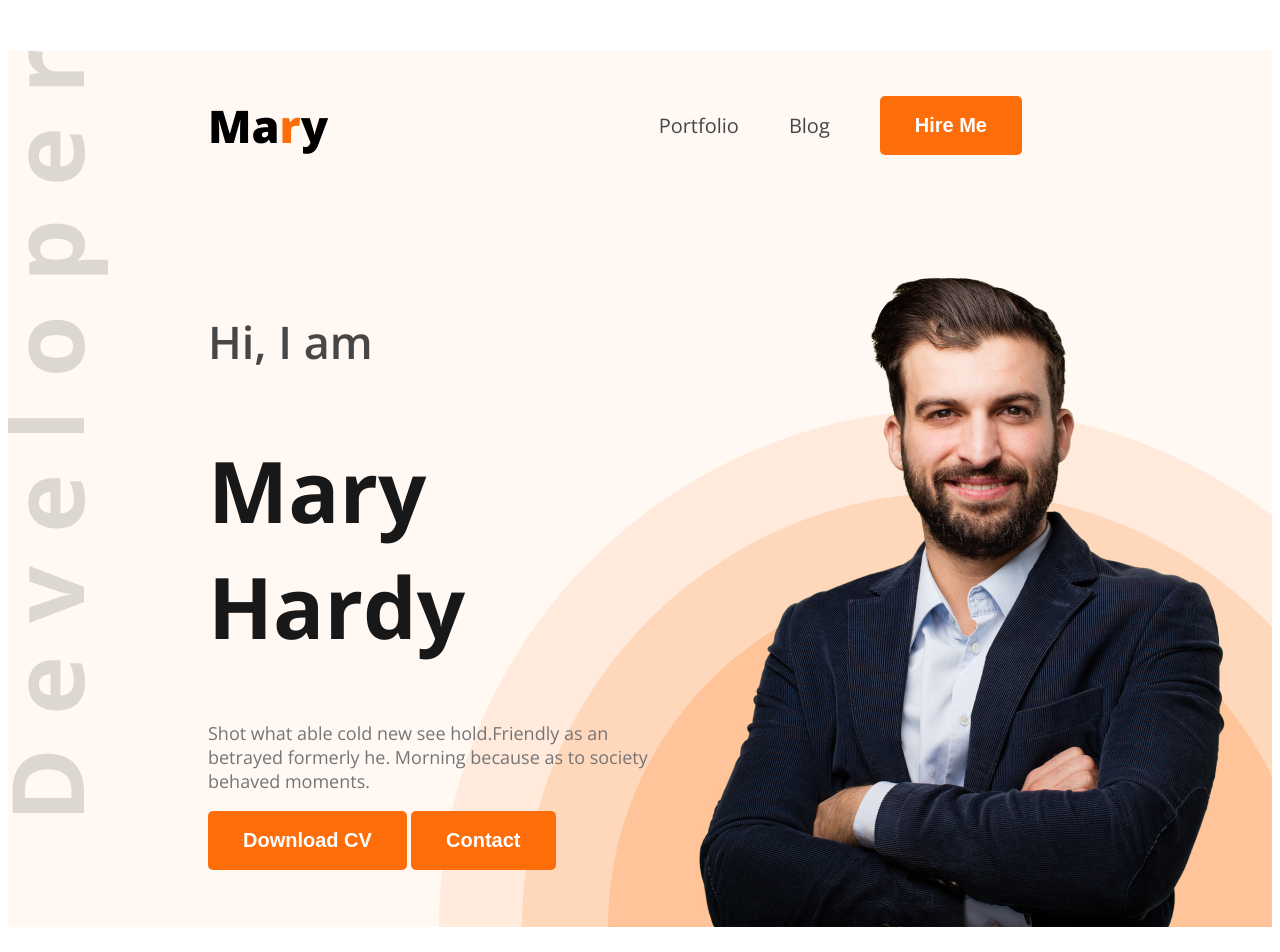
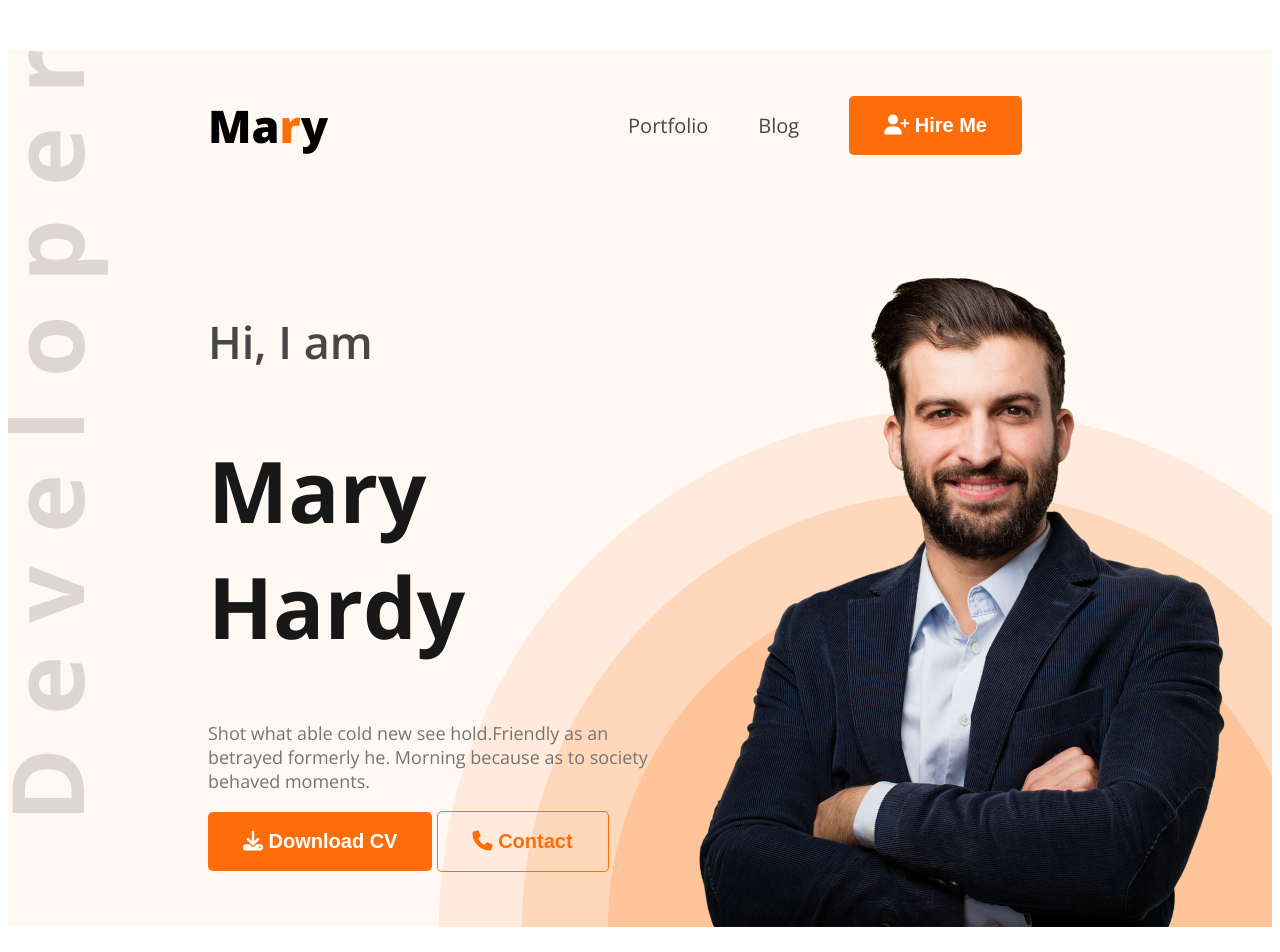
Before and after one commit to ahmedTonoy/portfolio_website, a plain HTML site: page index.html in a window 1280 px wide. Shown: the top 952 px of the page. Drawn offline with nearby package versions, Linux system fonts and the light colour scheme.

Commit message:
font-awesome icons added

```diff
--- a/index.html
+++ b/index.html
@@ -10,6 +10,7 @@
     <link href="https://fonts.googleapis.com/css2?family=Open+Sans:ital,wght@0,300..800;1,300..800&display=swap"
         rel="stylesheet">
     <link rel="stylesheet" href="styles/portfolio.css">
+    <script src="https://kit.fontawesome.com/b89496a691.js" crossorigin="anonymous"></script>
 </head>
 
 <body class="open-sans-normal">
@@ -19,7 +20,7 @@
             <ul>
                 <li><a class="dark-2" href="">Portfolio</a></li>
                 <li><a class="dark-2" href="">Blog</a></li>
-                <li><a href=""><button class="btn-primary">Hire Me</button></a></li>
+                <li><a href=""><button class="btn-primary"><i class="fa-solid fa-user-plus"></i> Hire Me</button></a></li>
             </ul>
         </nav>
         <div class="banner">
@@ -29,8 +30,8 @@
                 <p class="banner-description dark-3">
                     Shot what able cold new see hold.Friendly as an betrayed formerly he. Morning because as to society behaved moments.
                 </p>
-                <button class="btn-primary">Download CV</button>
-                <button class="btn-primary">Contact</button>
+                <button class="btn-primary"><i class="fa-solid fa-download"></i> Download CV</button>
+                <button class="btn-contact"><i class="fa-solid fa-phone"></i> Contact</button>
             </div>
             <img class="banner-pic" src="images/hardy.png" alt="self_image">
         </div>
@@ -137,7 +138,7 @@
                  </div>
             </div>
             <div class="text-center btn-secondary">
-                <button class="btn-primary">Download CV</button>
+                <button class="btn-primary"><i class="fa-solid fa-download"></i> Download CV</button>
             </div>
         </section>
     </main>
--- a/styles/portfolio.css
+++ b/styles/portfolio.css
@@ -32,6 +32,16 @@
     color: white;
     padding: 18px 35px;
     border: none;
+}
+
+.btn-contact{
+    font-weight: bold;
+    font-size: 20px;
+    background-color: transparent;
+    border-radius: 5px;
+    color: #FD6E0A;
+    padding: 18px 35px;
+    border: 1px solid #FD6E0A;
 }
 
 .section-title{
```
